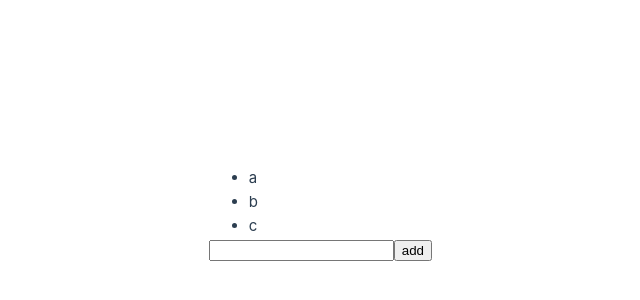
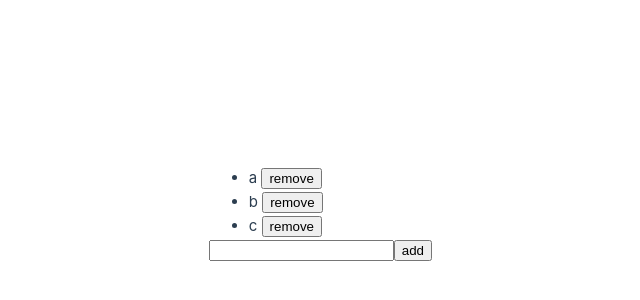
Before and after one commit to SebrianFoxy/ABC_Vue, a Vue app: page / in a window 1280 px wide. Shown: the part 186-486 px from the top of the page, without its empty margins (208-848 px from the left). Built offline with nearby package versions, Linux system fonts and the light colour scheme.

Commit message:
Задание54

```diff
--- a/src/App.vue
+++ b/src/App.vue
@@ -3,6 +3,7 @@
     <ul>
 		<li v-for="(item, index) in items" :key="index">
 			{{ item }}
+      <button @click="removeItem(index)">remove</button>
 		</li>
 	</ul>
   	<input v-model="newitem">
@@ -21,7 +22,10 @@
     methods: {
       addItem: function(){
         this.items.push(this.newitem)
-      }
+      },
+      removeItem: function(index) {
+		    this.items.splice(index, 1);
+	  }
 	  }
 }
 </script>
```
